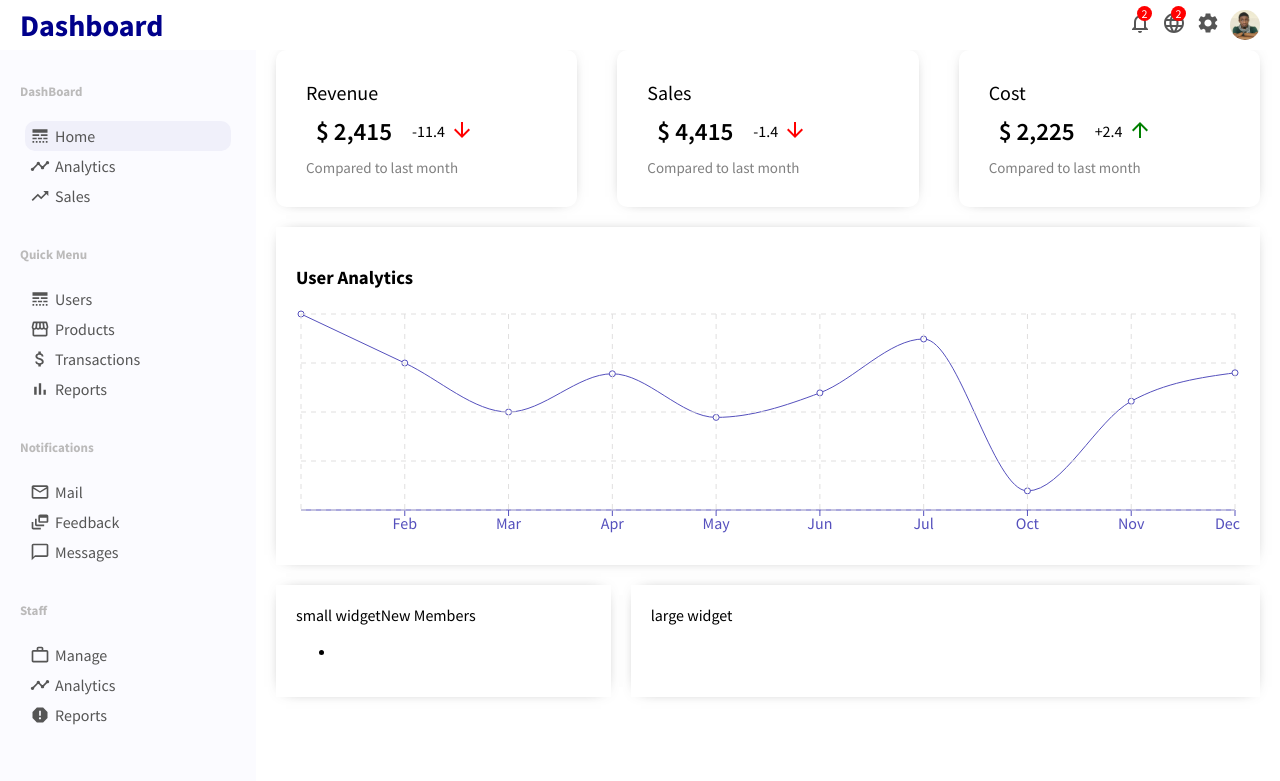
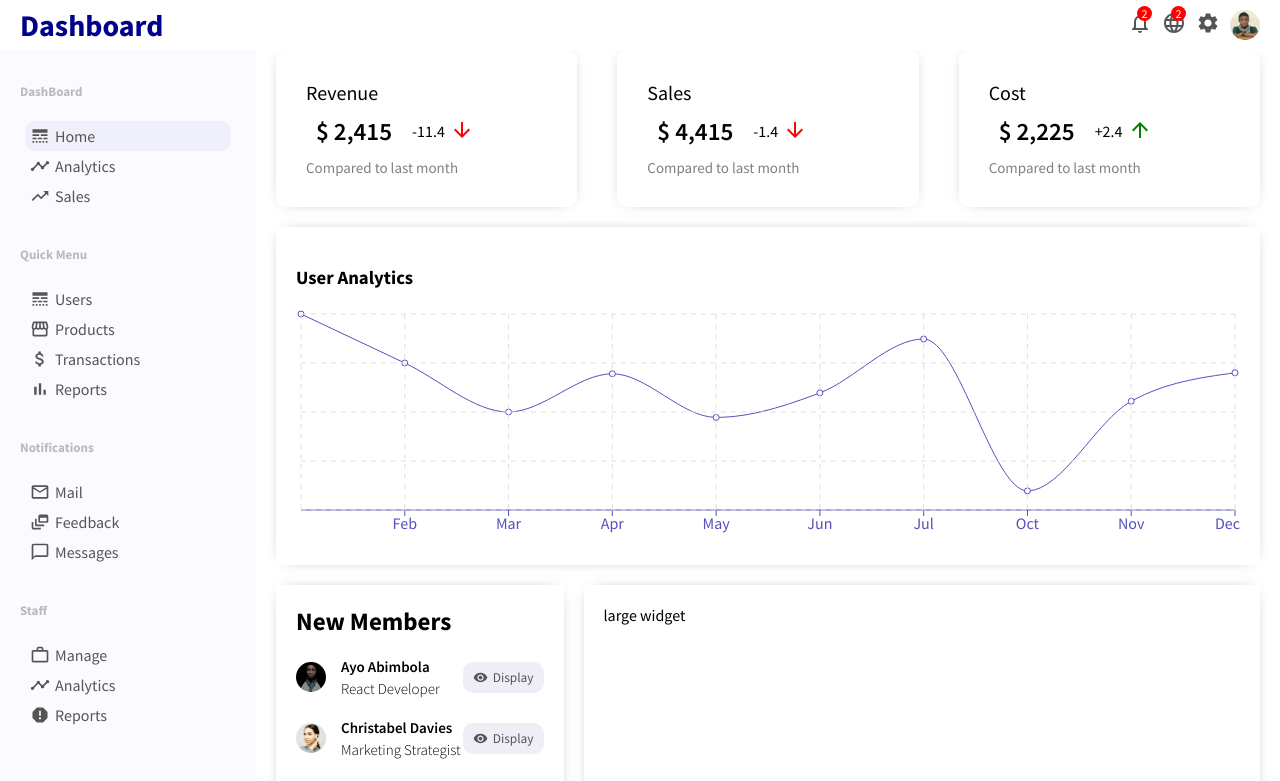
Before and after one commit to AyoTheInspired/admin-dashboard-v2, a React (Create React App) app: page / in a window 1280 px wide. Shown: the top 781 px of the page. Built offline with nearby package versions, Linux system fonts and the light colour scheme.

Commit message:
Small Widget is done

```diff
--- /dev/null
+++ b/src/app-data/new-members.js
@@ -0,0 +1,32 @@
+export const newMembers = [
+	{
+		id: Math.random(),
+		imgSrc: "/users/ayo.jpg",
+		name: "Ayo Abimbola",
+		title: "React Developer",
+	},
+	{
+		id: Math.random(),
+		imgSrc: "/users/christabel.jpg",
+		name: "Christabel Davies",
+		title: "Marketing Strategist",
+	},
+	{
+		id: Math.random(),
+		imgSrc: "/users/brian.jpg",
+		name: "Brian Holt",
+		title: "Backend Developer",
+	},
+	{
+		id: Math.random(),
+		imgSrc: "/users/claudia.jpg",
+		name: "Claudia Michaels",
+		title: "UI/UX Designer",
+	},
+	{
+		id: Math.random(),
+		imgSrc: "/users/jason.jpg",
+		name: "Jason Matthew",
+		title: "Flutter Developer",
+	},
+];
--- a/src/components/LargeWidget.jsx
+++ b/src/components/LargeWidget.jsx
@@ -8,7 +8,7 @@ function LargeWidget() {
 export default LargeWidget;
 
 const Div = styled.div`
-	flex: 2;
+	flex: 0.72;
 	box-shadow: 0px 0px 15px -10px rgba(0, 0, 0, 0.75);
 	padding: 20px;
 `;
--- a/src/components/SmallWidget.jsx
+++ b/src/components/SmallWidget.jsx
@@ -1,16 +1,27 @@
+import { Visibility } from "@material-ui/icons";
 import React from "react";
 import styled from "styled-components";
+import { newMembers } from "../app-data/new-members";
 
 function SmallWidget() {
 	return (
 		<Div>
-			small widget
 			<span className="title">New Members</span>
-			<ul>
-				<li>
-					<img src="" alt="" />
-				</li>
-			</ul>
+			{newMembers.map(({ id, imgSrc, name, title }) => (
+				<ul key={id}>
+					<li className="flex-btw">
+						<img src={imgSrc} alt={name} />
+						<div className="widgetSmallUser">
+							<span className="widgetSmUsername"> {name} </span>
+							<span className="widgetSmUserTitle"> {title} </span>
+						</div>
+						<button className="widgetSmButton">
+							<Visibility className="widgetIcon" />
+							Display
+						</button>
+					</li>
+				</ul>
+			))}
 		</Div>
 	);
 }
@@ -18,8 +29,64 @@ function SmallWidget() {
 export default SmallWidget;
 
 const Div = styled.div`
-	flex: 1;
+	flex: 0.28;
 	padding: 20px;
 	margin-right: 20px;
 	box-shadow: 0px 0px 15px -10px rgba(0, 0, 0, 0.75);
+
+	.title {
+		font-size: 25px;
+		font-weight: bold;
+	}
+
+	img {
+		height: 30px;
+		width: 30px;
+		margin-right: 15px;
+		border-radius: 50%;
+		object-fit: cover;
+	}
+
+	ul {
+		margin: 0;
+		padding: 0;
+		list-style: none;
+
+		li {
+			margin: 20px 0;
+		}
+
+		.widgetSmallUser {
+			display: flex;
+			flex-direction: column;
+			margin-right: auto;
+		}
+
+		.widgetSmUsername {
+			font-weight: 600;
+			font-size: 15px;
+		}
+
+		.widgetSmUserTitle {
+			font-weight: 300;
+			margin-top: 3px;
+			font-size: 15px;
+		}
+
+		button {
+			display: flex;
+			align-items: center;
+			border: none;
+			border-radius: 10px;
+			padding: 7px 10px;
+			background-color: #eeeef7;
+			color: #555;
+			cursor: pointer;
+		}
+
+		.widgetIcon {
+			font-size: 15px;
+			margin-right: 5px;
+		}
+	}
 `;
```
Also changed, not shown: public/users/jason.jpg (renamed from public/users/jasonadf.jpg).
